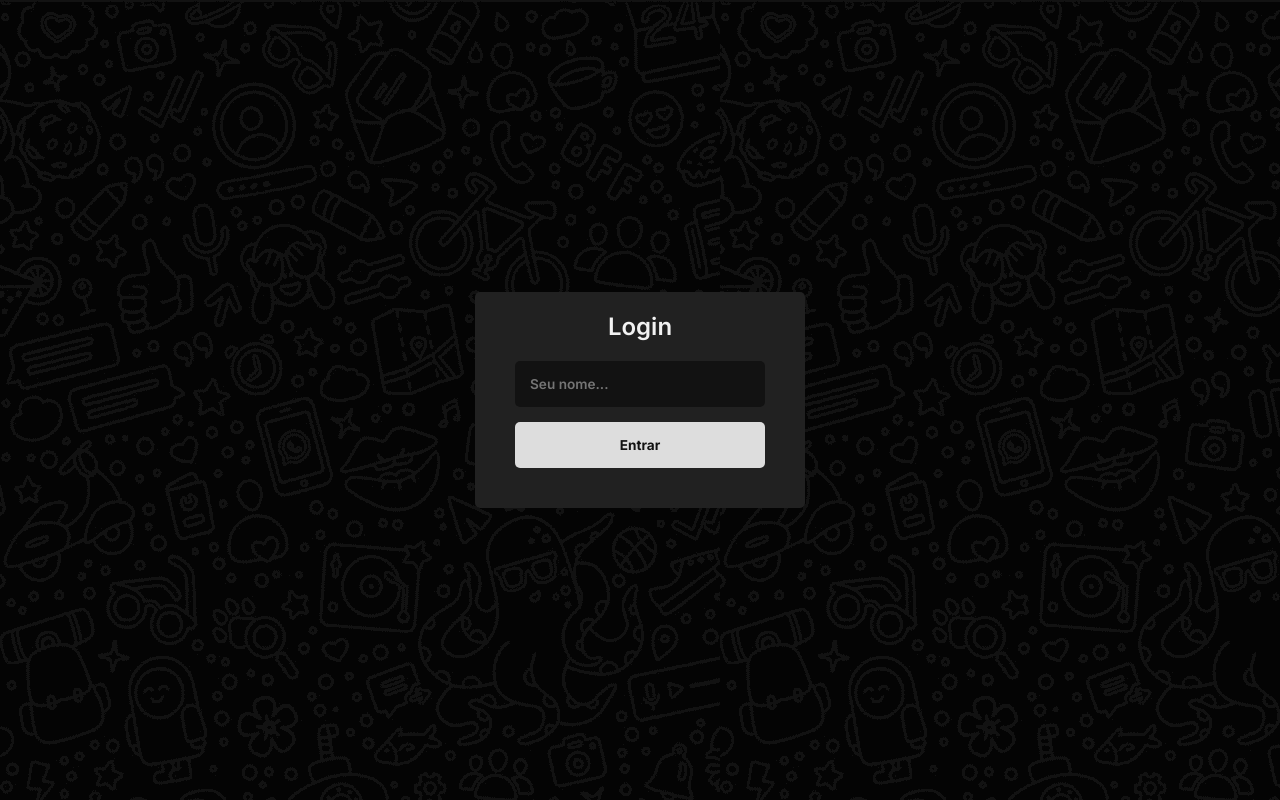
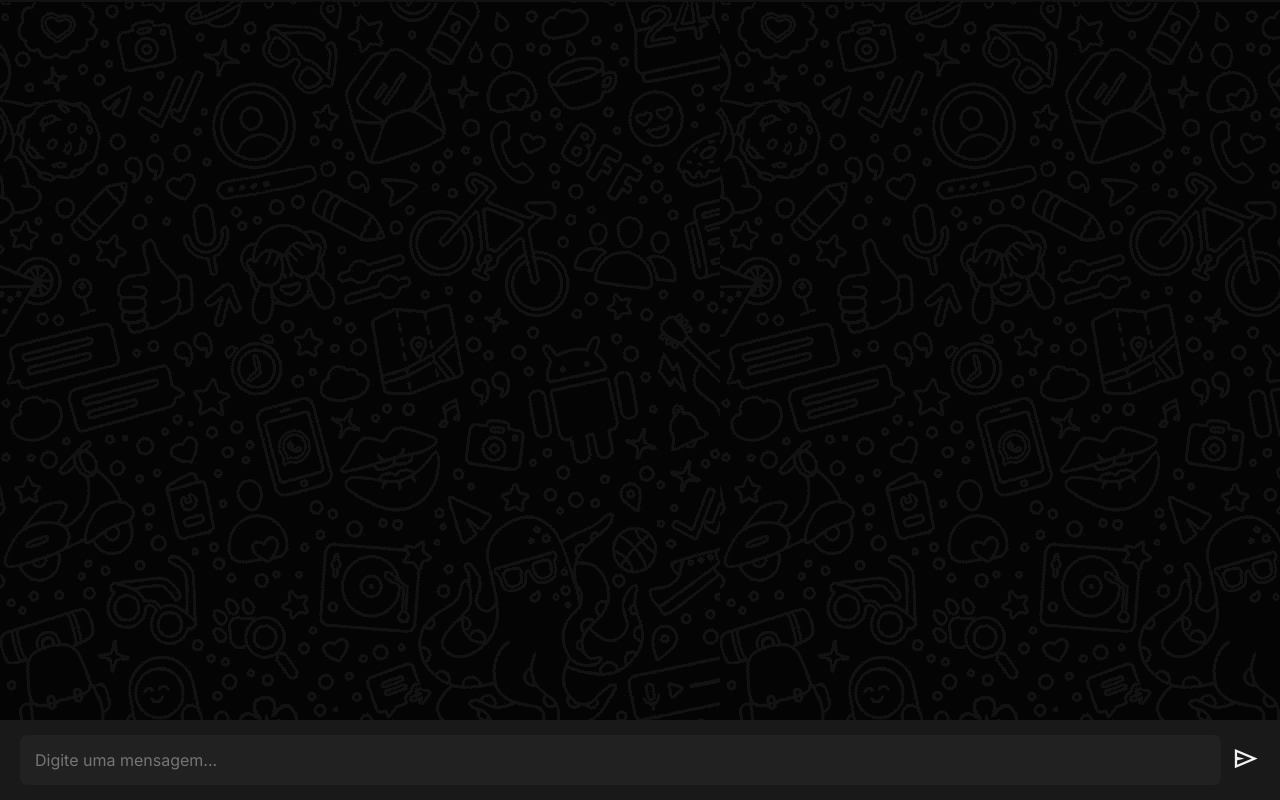
Before and after one commit to ronanrood/chatWhatsapp, a plain HTML site: page frontend/index.html in a window 1280 px wide. Drawn offline with nearby package versions, Linux system fonts and the light colour scheme.

Commit message:
add chatForm|style chatForm

```diff
--- a/frontend/css/style.css
+++ b/frontend/css/style.css
@@ -10,7 +10,8 @@ body{
     color: #f2f2f2;
 }
 .container{
-    height: 100vh;
+    width: 100%;
+    height: 100dvh;
     display: flex;
     justify-content: center;
     align-items: center;
@@ -21,6 +22,8 @@ body{
     background-color: #212121;
     border-radius: 5px;
     padding: 20px;
+    /*disable container login*/
+    display: none;
 }
 .login> h2{
     font-weight: 600;
@@ -59,3 +62,43 @@ body{
 .login__button:hover{
     background-color: #f2f2f2;
 }
+.chat{
+    width: 100%;
+    height: 100%;
+    display: flex;
+    flex-direction: column;
+    justify-content: space-between;
+}
+.chat__messages{
+    flex-grow: 1;
+}
+.chat__form{
+    background-color: #191919;
+    padding: 15px 20px;
+    display: flex;
+    align-items: center;
+    gap: 10px;
+    position: fixed;
+    bottom: 0;
+    left: 0;
+    width: 100%;
+}
+.chat__input{
+    border: none;
+    padding: 15px;
+    border-radius: 8px;
+    flex-grow: 1;
+    background-color: #212121;
+    outline: none;
+    color: #f2f2f2;
+    font-size: 1rem;
+}
+.chat__button{
+    border: none;
+    background: none;
+    color: #f2f2f2;
+    cursor: pointer;
+}
+.chat__button > span{
+    font-size: 1.8rem;
+}
--- a/frontend/index.html
+++ b/frontend/index.html
@@ -4,6 +4,7 @@
     <meta charset="UTF-8">
     <meta name="viewport" content="width='device-width', initial-scale=1.0">
     <title>Whatsapp</title>
+    <link rel="stylesheet" href="https://fonts.googleapis.com/css2?family=Material+Symbols+Outlined:opsz,wght,FILL,GRAD@24,400,1,0" />
     <link rel="stylesheet" href="./css/style.css">
 </head>
 <body>
@@ -16,7 +17,20 @@
             </form>
         </div>
 
+        <section class="chat">
+
+            <div class="chat__messages"></div>
+
+            <form class="chat__form">
+                <input type="text" class="chat__input" placeholder="Digite uma mensagem..." required>
+                <button type="submit" class="chat__button" >
+                    <span class="material-symbols-outlined">send</span>
+                </button>
+            </form>
+        </section>
     </section>
+
+
     <script src="./js/script.js"></script>
 </body>
 </html>
```
